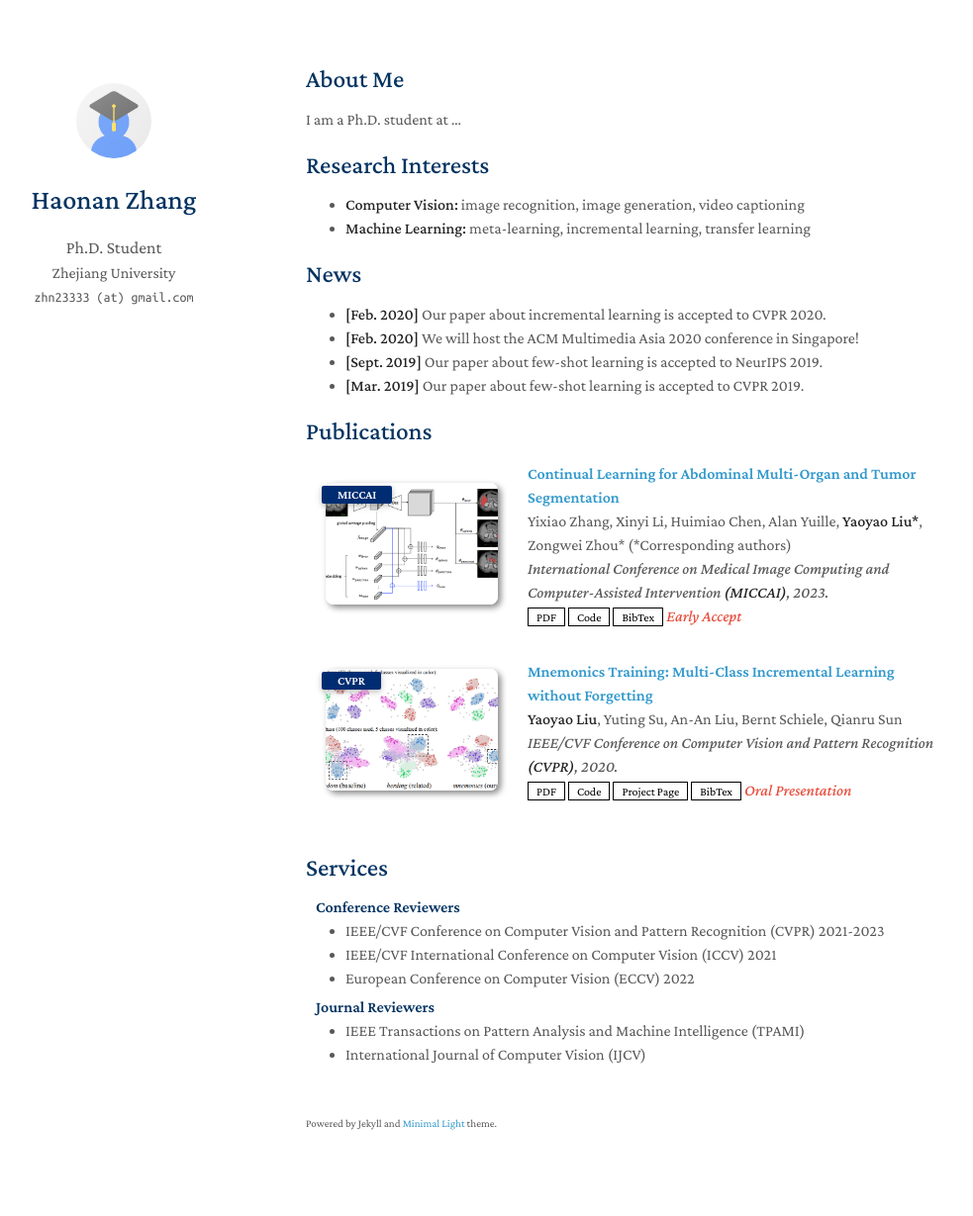
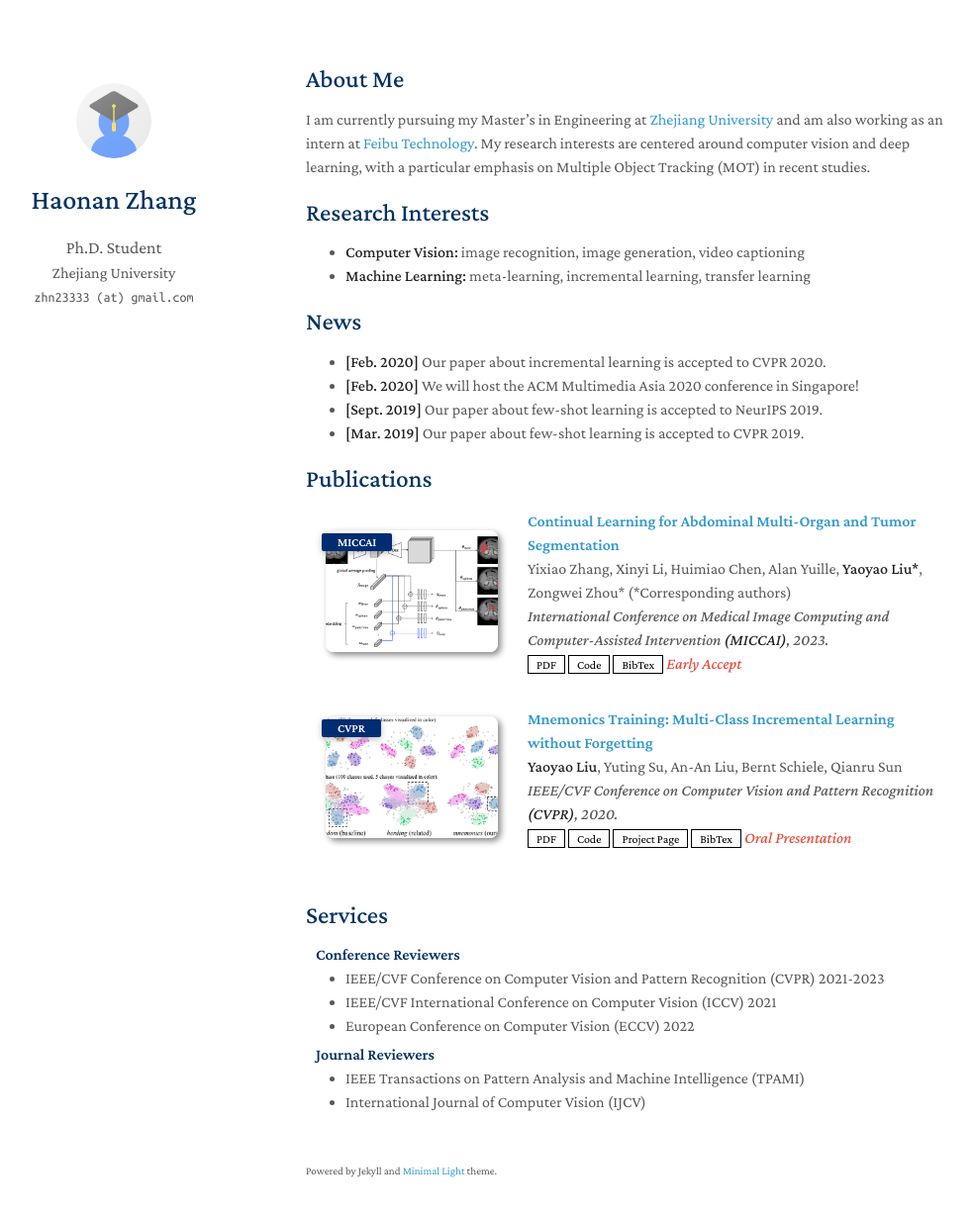
Before and after one commit to zhn12343333/academic_homepage, a Jekyll site: the page built from index.md, in a window 1280 px wide and 1264 px high. Shown: the top 1229 px of the window at 99% size, without its empty margins (161-1144 px from the left). Built offline with Jekyll 4.4.1, drawn with Linux system fonts in a browser that asks for light colours; a style sheet for code colours, icons or effects is not loaded; our own code applies the rules of GitHub Pages for plain Markdown files.

Commit message:
Update index.md

```diff
--- a/index.md
+++ b/index.md
@@ -4,7 +4,9 @@ layout: homepage
 
 ## About Me
 
-I am a Ph.D. student at ...
+I am currently pursuing my Master's in Engineering at [Zhejiang University](https://www.zju.edu.cn/) and am also working as an intern at [Feibu Technology](https://www.fabu.ai/).
+My research interests are centered around computer vision and deep learning, with a particular emphasis on Multiple Object Tracking (MOT) in recent studies.
+
 
 ## Research Interests
 
```
